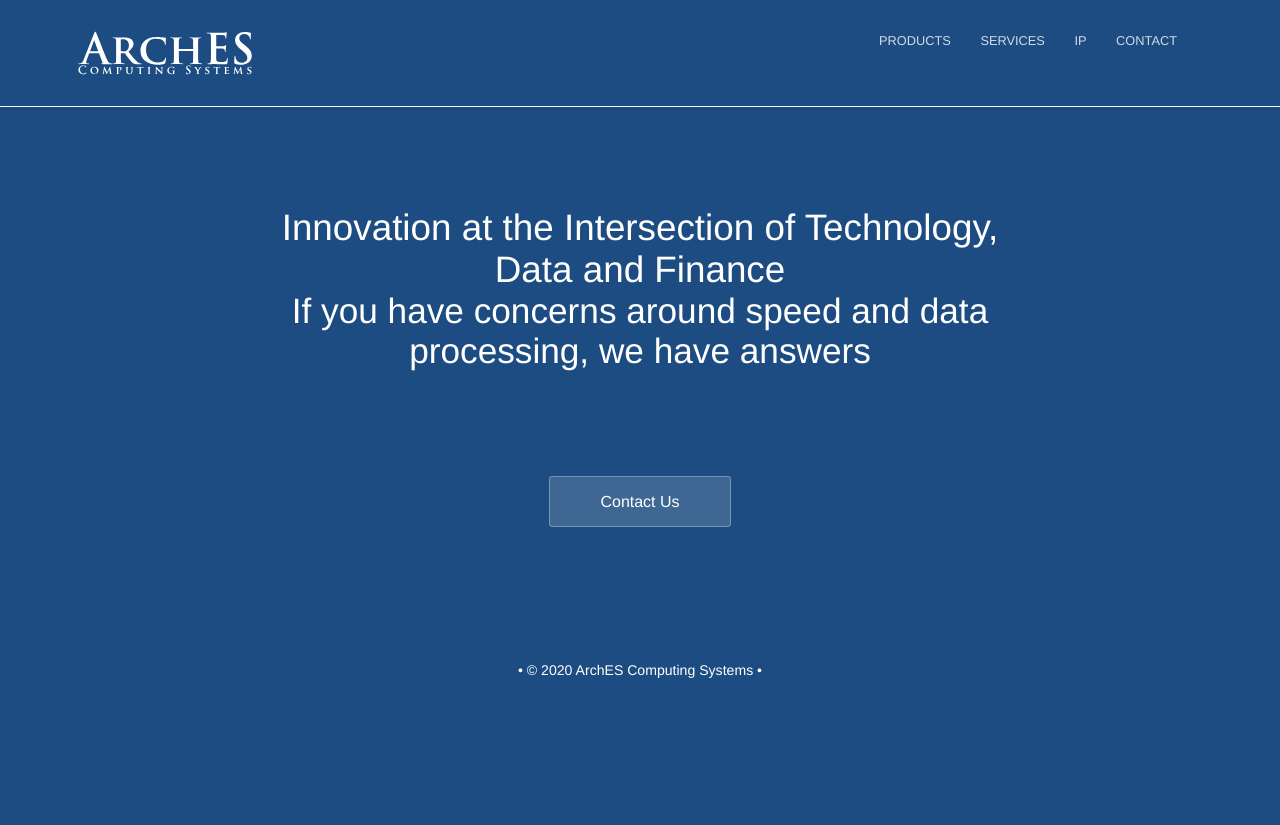
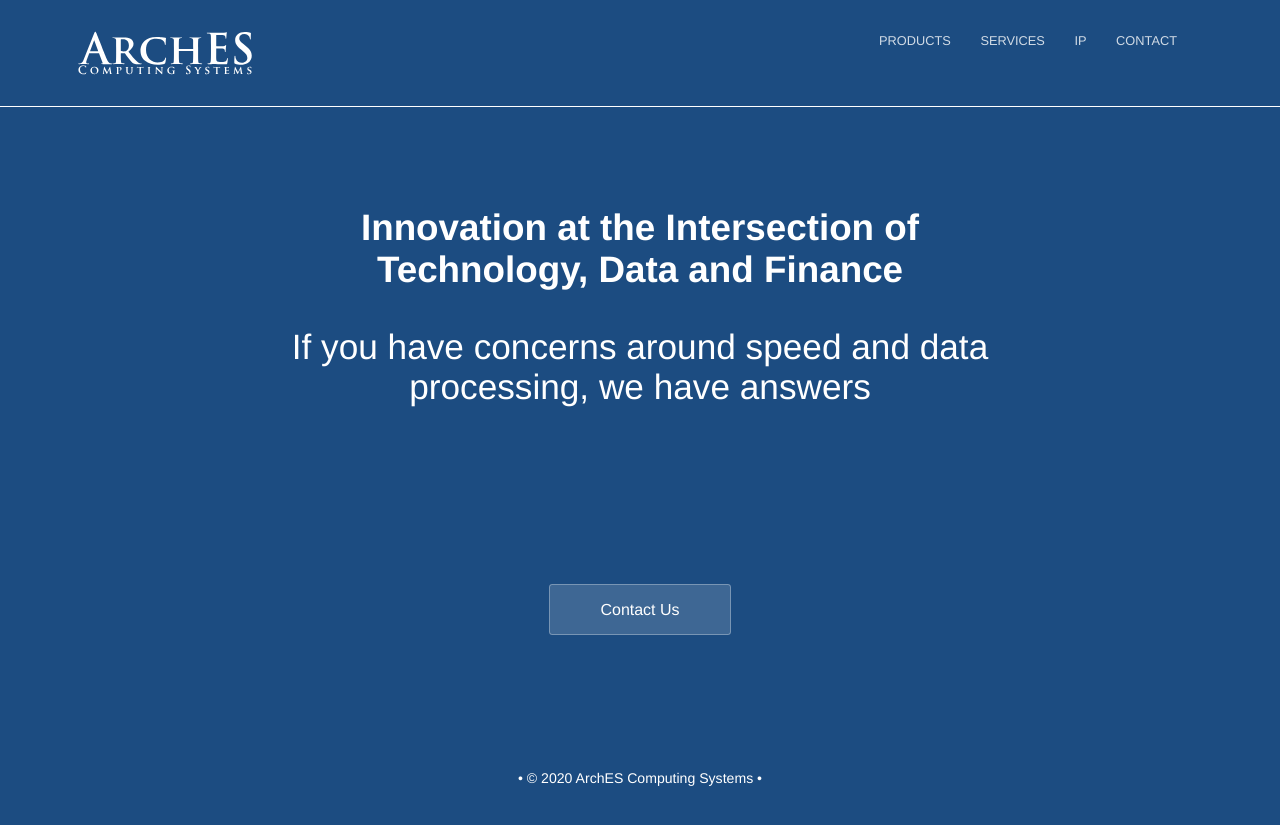
Before and after one commit to drcm/acsweb, a Jekyll site: the page built from index.html, in a window 1280 px wide. Shown: the top 825 px of the page. Built offline with Jekyll 4.4.1, drawn with Linux system fonts in a browser that asks for light colours; the list of posts is cut into pages by our own code.

Commit message:
Centering again...

```diff
--- a/index.html
+++ b/index.html
@@ -61,8 +61,10 @@ description: Accelerate Your Success
 
 	<section class="bottom-cta">
 	<div class="text-container">
-        <h1 class="editable">Innovation at the Intersection of Technology, Data and Finance</h1>
+        <h1 class="editable"><strong>Innovation at the Intersection of Technology, Data and Finance</strong></h1>
+        <br><br>
         <h2 class="editable">If you have concerns around speed and data processing, we have answers</h2>
+        <br><br><br><br>
         <br><br><br><br>
 	</div>
 		<div class="button alt"><a href="/contact/">Contact Us</a></div>
```
